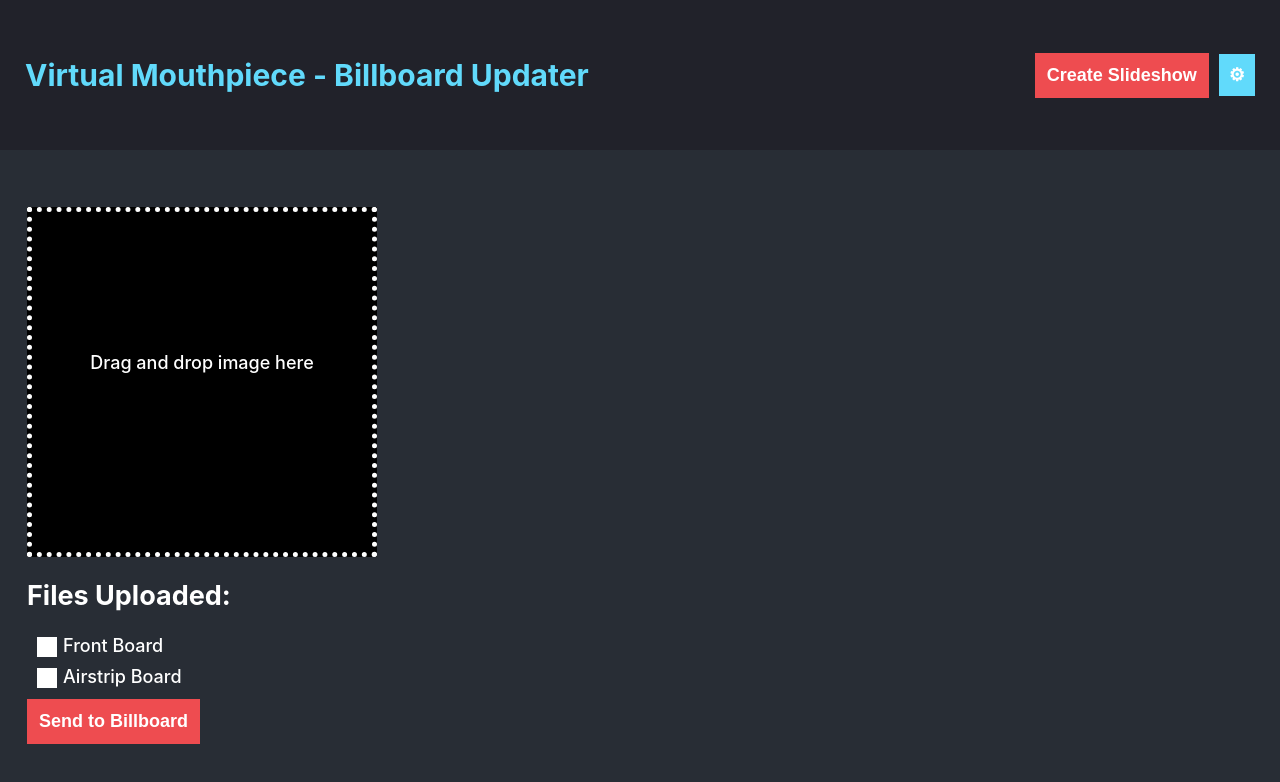
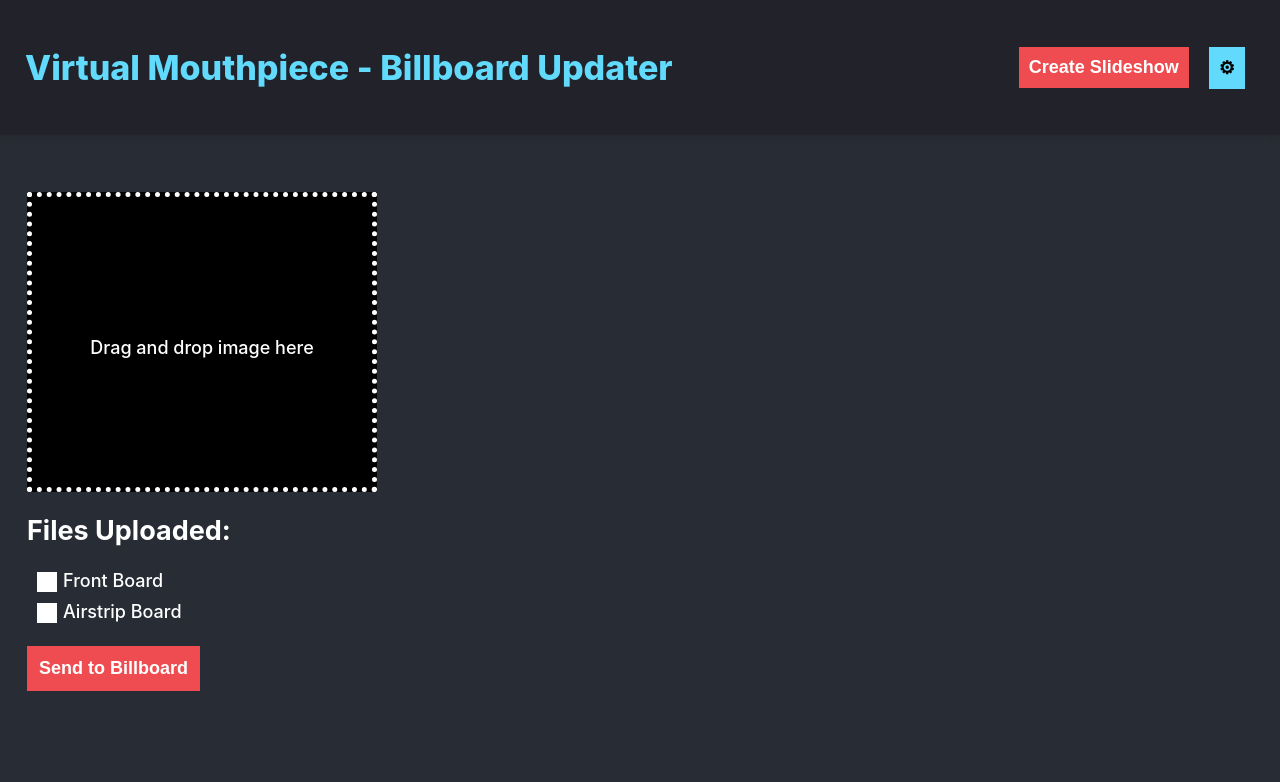
Before and after one commit to BPod123/Virtual-Mouthpiece, a React (Create React App) app in the folder virtual-mouthpiece/: page / in a window 1280 px wide. Shown: the top 782 px of the page. Built offline with nearby package versions, Linux system fonts and the light colour scheme.

Commit message:
Working Slideshow Preview
Can insert multiple images and see preview at bottom

```diff
--- a/virtual-mouthpiece/src/App.css
+++ b/virtual-mouthpiece/src/App.css
@@ -11,14 +11,24 @@ nav {
   background-color: #21222A;
   height: 90px;
   padding: 30px 25px;
+  box-shadow: 0px 3px 8px rgba(0, 0, 0, 0.1);
+  height: 75px;
+}
+.navItems {
+  list-style: none;
+  display: flex;
+}
+.navItems > li {
+  padding: 10px;
 }
 
 .title {
   margin-right: auto;
   color: #61DAFB;
-  font-weight: 700;
-  font-size: 30px;
+  font-weight: 800;
+  font-size: 34px;
 }
+
 button {
   text-align: center;
   font-weight: 600;
@@ -26,16 +36,14 @@ button {
   border: none;
   color: white;
 }
-
 .redButton {
   background-color: #ee4c50;
-  padding: 12px;
-  margin-right: 10px;
+  padding: 10px;
 }
-
 .blueButton {
   background-color: #61DAFB;
   padding: 10px;
+  color: black;
 }
 
 .fullComponent {
@@ -45,24 +53,39 @@ button {
   font-weight: 500;
 }
 
-img {
-  height: 150px;
-  width: auto;
-}
-
 .dropZone {
-  border-style: dotted;
-  border-color: white;
-  border-width: 5px;
+  border: 5px dotted white;
   text-align: center;
   width: 300px;
-  height: 300px;
+  height: 250px;
   background-color:black;
   padding: 20px
 }
-
 .dragText {
   margin-top: 40%;
+}
+
+img {
+  height: 200px;
+  width: auto;
+  border: white solid 3px;
+  margin: 10px;
+}
+.preview {
+  position: relative;
+}
+.previewText {
+  position: absolute;
+  bottom: 10px;
+  right: 20px;
+  background: rgb(0, 0, 0);
+  background: rgba(0, 0, 0, 0.5);
+  color: #f1f1f1;
+  padding: 10px;
+  font-size: small;
+}
+.slideshowPreview {
+  background-color: #21222A;
 }
 
 /*Checkmark Stuff*******************************************/
@@ -110,6 +133,7 @@ img {
   border-width: 0 3px 3px 0;
   transform: rotate(45deg);
 }
+
 /************************************************/
 
 .top {
@@ -122,4 +146,6 @@ img {
 .sendButton {
   background-color: #ee4c50;
   padding: 12px;
+  margin-top: 1%;
+  margin-bottom: 2%;
 }
--- a/virtual-mouthpiece/src/App.js
+++ b/virtual-mouthpiece/src/App.js
@@ -2,11 +2,9 @@ import "./App.css";
 import ImageUploader from "./components/ImageUploader";
 import Navbar from "./components/Navbar";
 
-const fileTypes = ["JPG", "PNG", "GIF", "JPEG"];
-
 function App() {
   return (
-    <div className="stuff">
+    <div>
       <Navbar />
       <ImageUploader />
     </div>
--- /dev/null
+++ b/virtual-mouthpiece/src/components/ImagePreviewer.js
@@ -0,0 +1,18 @@
+import React, { useState, useRef } from "react";
+
+export default function ImagePreviewer(props) {
+
+    const {url, image} = props
+    if (image && url) {
+        return (
+            <span className="preview">
+                <img src={url} alt="image" />
+                <p className="previewText">{image.name}</p>
+            </span>
+        );
+    }
+    else {
+        return (<span></span>);
+    }
+
+}
--- a/virtual-mouthpiece/src/components/ImageUploader.js
+++ b/virtual-mouthpiece/src/components/ImageUploader.js
@@ -1,27 +1,48 @@
 import React, { useState, useRef } from "react";
 import Checkboxes from "./Checkboxes";
+import ImagePreviewer from "./ImagePreviewer";
+import SendButton from "./SendButton";
+
 
 export default function ImageUploader() {
-
   const fileInput = useRef(null);
   const [image, setImage] = useState(null);
   const [previewUrl, setPreviewUrl] = useState("");
-  const handleFile = (file) => {
+
+  const [fileList, setFileList] = useState([
+    {url:previewUrl, image:image}]);
+  const [firstTime, setFirstTime] = useState(true);
+
+  function handleFile(file) {
     setImage(file);
-    setPreviewUrl(URL.createObjectURL(file));
-  };
-  const handleOnDragOver = (event) => {
+    /*bug where program crashes here if canceling image select after selecting image already*/
+    /*also weird behavior when user selects the same image consecutively*/
+    const url = URL.createObjectURL(file);
+    setPreviewUrl(url);
+    if (firstTime) {
+      setFileList([
+        {url:url, image:file}]);
+    }
+    else {
+      setFileList(fileList.concat([
+        {url:url, image:file}]));
+    }
+    setFirstTime(false);
+  }
+
+  function handleOnDragOver(event) {
     event.preventDefault();
-  };
-  const handleOnDrop = (event) => {
+  }
+  function handleOnDrop(event) {
     event.preventDefault();
     event.stopPropagation();
     let imageFile = event.dataTransfer.files[0];
     handleFile(imageFile);
-  };
+  }
 
   return (
     <div className="fullComponent">
+
       <div
         className="dropZone"
         onDragOver={handleOnDragOver}
@@ -37,33 +58,21 @@ export default function ImageUploader() {
           onChange={(e) => handleFile(e.target.files[0])}
         />
       </div>
+
       <h2>Files Uploaded:</h2>
-      <div className="item">
-        {previewUrl && (
-          <div className="image">
-            <img src={previewUrl} alt="image"/>
-            <div>{image.name}</div>
-          </div>
-        )}
+      {previewUrl &&
+        (<ImagePreviewer source={previewUrl} image={image} />)
+      }
+
+      <Checkboxes />
+      <SendButton image={image}/>
+      <div className="slideshowPreview">
+        {
+          fileList.map(
+            data => {return (<ImagePreviewer url={data.url} image={data.image}/>);}
+          )
+        }
       </div>
-      <Checkboxes />
-      <button
-        className="sendButton"
-        onClick={() => {
-          const fd = new FormData();
-          image && console.log(image.name)
-          image && fd.append('file', image)
-          fetch('/flask/hello', {
-            method: 'POST',
-            body: fd
-          }).then(resp => {
-            resp.json().then(data => {console.log(data)})
-          })
-        }}
-      >
-        Send to Billboard
-      </button>
     </div>
   );
-
 }
--- a/virtual-mouthpiece/src/components/Navbar.js
+++ b/virtual-mouthpiece/src/components/Navbar.js
@@ -3,10 +3,14 @@ import React from "react"
 export default function Navbar() {
 
     return (
-        <nav>
-            <h3 className="title">Virtual Mouthpiece - Billboard Updater</h3>
-            <button className="redButton">Create Slideshow</button>
-            <button className="blueButton">⚙</button>
-        </nav>
+        <header>
+            <nav>
+                <h3 className="title">Virtual Mouthpiece - Billboard Updater</h3>
+                <ul className="navItems">
+                    <li><button className="redButton">Create Slideshow</button></li>
+                    <li><button className="blueButton">⚙</button></li>
+                </ul>
+            </nav>
+        </header>
     )
 }
--- /dev/null
+++ b/virtual-mouthpiece/src/components/SendButton.js
@@ -0,0 +1,24 @@
+import React from "react"
+
+export default function SendButton(props) {
+    const image = props.image;
+    return (
+        <button
+            className="sendButton"
+            onClick={() => {
+                const fd = new FormData();
+                image && console.log(image.name)
+                image && fd.append('file', image)
+                fetch('/flask/hello', {
+                method: 'POST',
+                body: fd
+                }).then(resp => {
+                resp.json().then(data => {console.log(data)})
+                })
+            }}
+        >
+            Send to Billboard
+        </button>
+    )
+
+}
```
